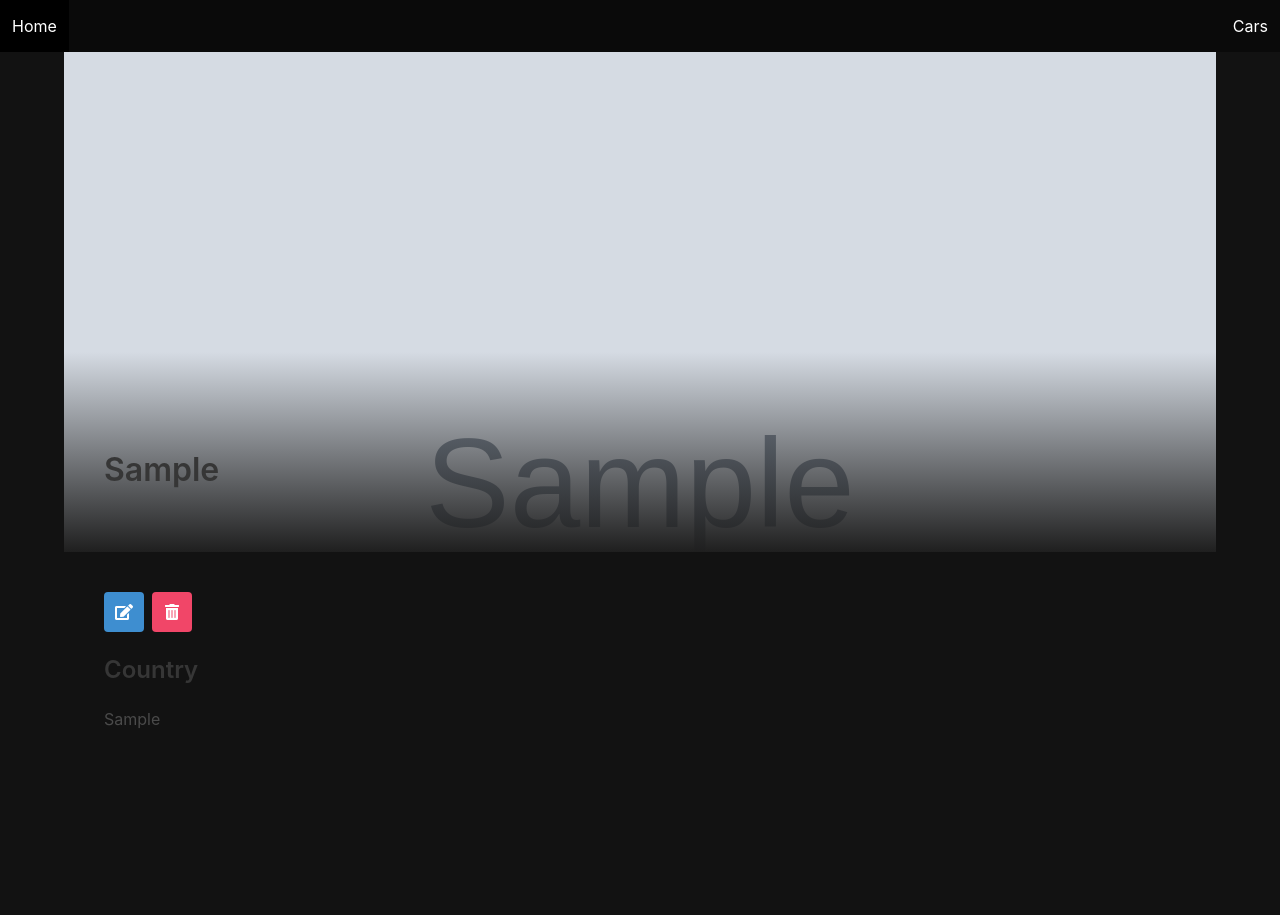
After one commit to mehariogbe/cars_collection, a Django app: page /cars/1/ in a window 1280 px wide. The commit adds this page. Shown: the top 915 px of the page. Run offline with Django 3.2, Linux system fonts and the light colour scheme; tables that the repository leaves empty hold one stand-in row (values such as "Sample post"); grey boxes marked "Sample" are stand-in pictures.

Commit message:
add create and detail

```diff
--- a/main_app/static/styles/main.css
+++ b/main_app/static/styles/main.css
@@ -8,6 +8,10 @@ body {
   h2,
   h3 {
     color: #ffffff;
+  }
+  .container {
+    padding: 40px;
+    padding-right: 0;
   }
 
   .title {
@@ -33,3 +37,40 @@ body {
   p {
     font-size: 12px;
   }
+  .detail__img {
+    position: absolute;
+    left: 0;
+    top: 0;
+    width: 100%;
+    height: 500px;
+    background-color: #ffffff;
+    overflow: hidden;
+  }
+
+  .detail__img::after {
+    content: "";
+    background-image: linear-gradient(transparent 60%, #1f1f1f);
+    position: absolute;
+    top: 0;
+    left: 0;
+    width: 100%;
+    height: 100%;
+    z-index: 5;
+  }
+
+  img {
+    width: 100%;
+    height: 500px;
+    object-fit: cover;
+    object-position: top;
+  }
+
+  .detail__make {
+    position: absolute;
+    z-index: 5;
+    top: 400px;
+  }
+
+  .detail__container {
+    margin-top: 500px;
+  }
--- a/main_app/templates/base.html
+++ b/main_app/templates/base.html
@@ -9,6 +9,7 @@
     <link rel="stylesheet" href="{% static 'styles/main.css' %}" />
     <script src="{% static 'scripts/main.js' %}" defer></script>
     <link rel="stylesheet" href="https://cdn.jsdelivr.net/npm/bulma@0.9.2/css/bulma.min.css">
+    <link rel="stylesheet" href="https://cdnjs.cloudflare.com/ajax/libs/font-awesome/5.15.4/css/all.min.css">
     <script src="https://code.jquery.com/jquery-3.6.0.min.js"
         integrity="sha256-/xUj+3OJU5yExlq6GSYGSHk7tPXikynS7ogEvDej/m4=" crossorigin="anonymous"></script>
     <title>Cars Collection - {% block title %}
--- /dev/null
+++ b/main_app/templates/cars_detail.html
@@ -0,0 +1,28 @@
+{% extends 'base.html' %} {% block content %}
+
+<div class="detail__img">
+    <img src="{{cars.img}}" alt="{{cars.make}}" />
+</div>
+<div class="detail__make">
+    <h1 class="title">{{cars.make}}</h1>
+</div>
+<div class="detail__container">
+    <div class="buttons">
+      <a href="" class="button is-info">
+        <span class="icon">
+          <i class="fas fa-edit"></i>
+        </span>
+      </a>
+      <a href="" class="button is-danger">
+        <span class="icon">
+          <i class="fas fa-trash-alt"></i>
+        </span>
+      </a>
+    </div>
+    <div class="detail__country">
+        <h4 class="title is-4">Country</h4>
+        <h5>{{cars.country}}</h5>
+    </div>
+</div>
+
+{% endblock %}
--- a/main_app/urls.py
+++ b/main_app/urls.py
@@ -5,7 +5,8 @@ urlpatterns = [
    path('', views.Home.as_view(), name="home"),
 #    Cars  urls
    path('cars/', views.CarsList.as_view(), name="cars_list"),
-
+   path('cars/new', views.CarsCreate.as_view(), name="cars_create"),
+   path('cars/<int:pk>/', views.CarsDetail.as_view(), name="cars_detail"),
 
 
 ]
--- a/main_app/views.py
+++ b/main_app/views.py
@@ -3,6 +3,7 @@ from django.views.generic.base import TemplateView
 from django.views import View
 from django.http import HttpResponse
 from .models import Cars
+from django.views.generic.edit import CreateView, DeleteView
 
 # Create your views here.
 class Home(TemplateView):
@@ -14,5 +15,22 @@ class CarsList(TemplateView):
 
     def get_context_data(self, **kwargs):
         context = super().get_context_data(**kwargs)
-        context["carss"] = Cars.objects.all()
+        # query for search button
+        make =self.request.GET.get("make")
+        if make != None:
+            context["carss"] = Cars.objects.filter(make__icontains=make)
+        else:
+            context["carss"] = Cars.objects.all()
+            # default header
+            context["header"] = "Cars Make"
         return context
+
+class CarsCreate(CreateView):
+    model = Cars
+    fields = ['make', 'img', 'country']
+    template_name = "cars_create.html"
+    success_url = "/cars/"
+
+class CarsDetail(DeleteView):
+    model = Cars
+    template_name = "cars_detail.html"
```
Also changed, not shown: main_app/templates/cars_create.html (added, +14 -0 lines), main_app/templates/cars_list.html (+16 -3 lines).
